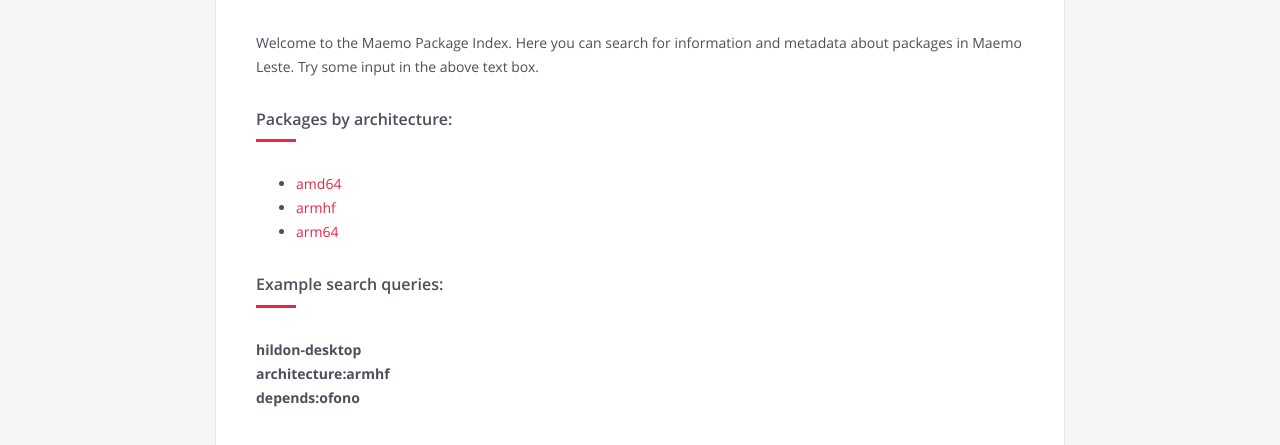
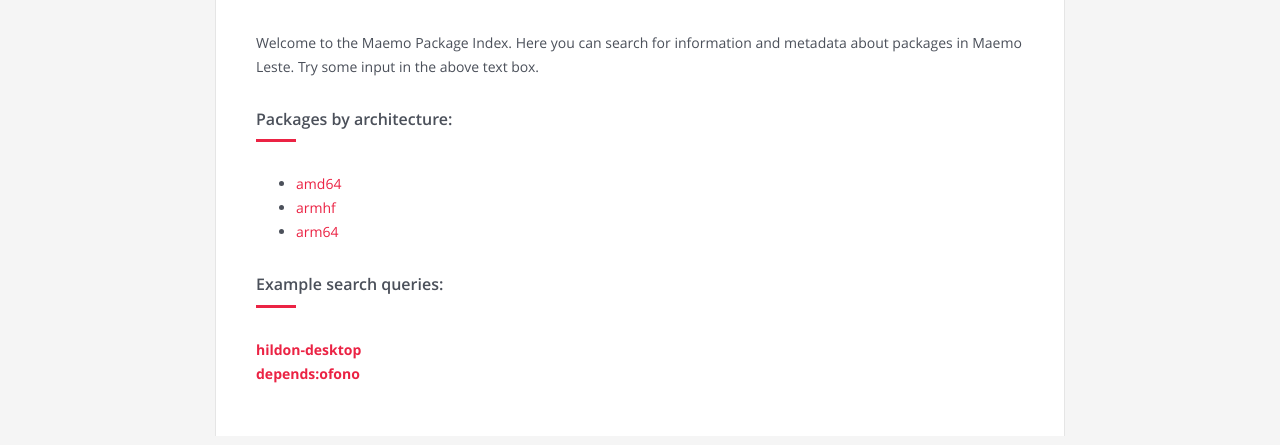
Before and after one commit to maemo-leste/mpi, a plain HTML site: page index.html in a window 1280 px wide. Shown: the part 283-728 px from the top of the page. Drawn offline with Linux system fonts and the light colour scheme; files that its build step writes are made by us from their sources; files whose address does not match are found by name.

Commit message:
Make the examples as links.

```diff
--- a/index.html
+++ b/index.html
@@ -48,9 +48,8 @@
 
     <h3>Example search queries:</h3>
     <p>
-	<b>hildon-desktop</b><br>
-	<b>architecture:armhf</b><br>
-	<b>depends:ofono</b><br>
+	<b><a href="/pkgweb/search?q=hildon-desktop">hildon-desktop</a></b><br>
+	<b><a href="/pkgweb/search?q=depends%3Aofono">depends:ofono</a></b><br>
     </p>
 
 </body>
```
Also changed, not shown: 1 other file.
